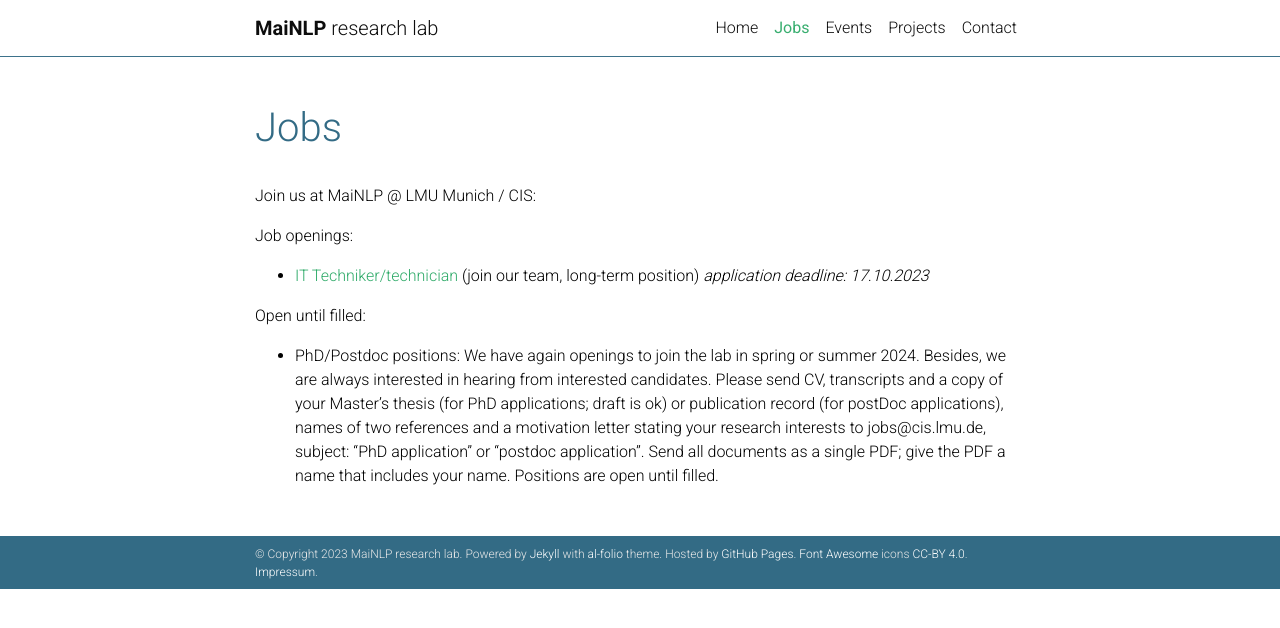
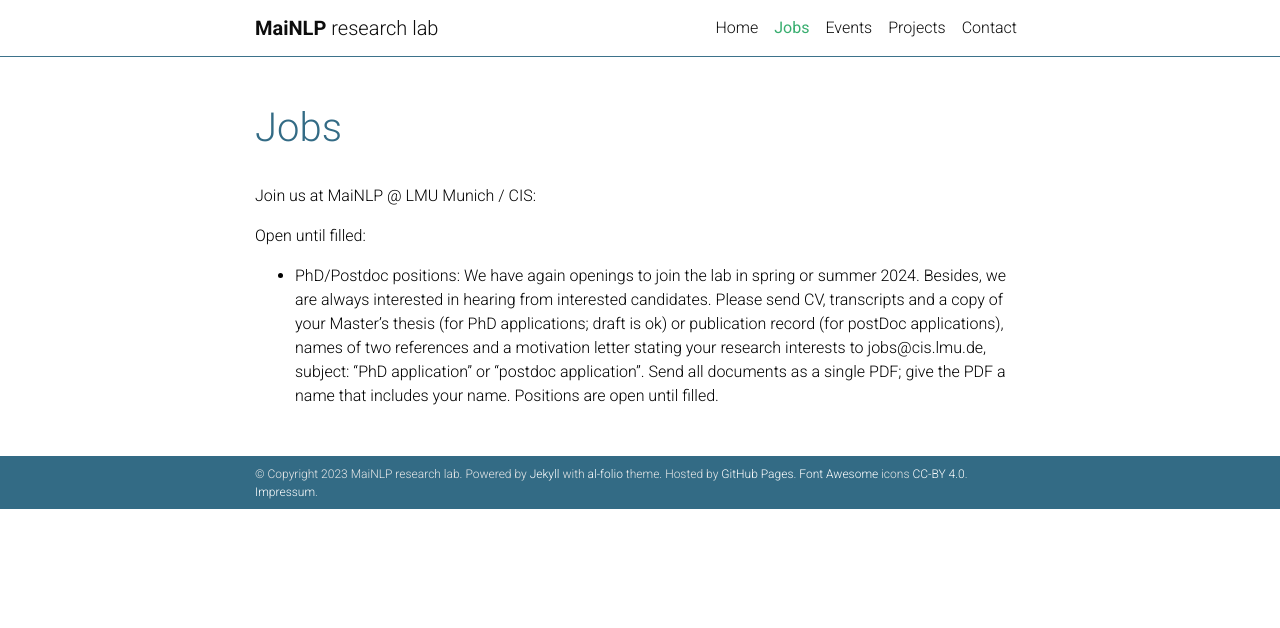
Before and after one commit to mainlp/mainlp.github.io, a Jekyll site: the page built from _pages/jobs.md, in a window 1280 px wide. Shown: the top 628 px of the page. Built offline with Jekyll 4.4.1, drawn with Linux system fonts in a browser that asks for light colours; comment, search, counter and statistics services are not loaded; a style sheet for code colours, icons or effects is not loaded.

Commit message:
Update jobs.md, rm link

```diff
--- a/_pages/jobs.md
+++ b/_pages/jobs.md
@@ -9,9 +9,6 @@ nav_order: 4
 
 Join us at MaiNLP @ LMU Munich / CIS:
 
-Job openings:
-- [IT Techniker/technician](https://job-portal.lmu.de/jobposting/c24606914f7c9d6228ab4f42791a33d2e6b782a10) (join our team, long-term position) *application deadline: 17.10.2023*
-
 
 Open until filled:
 
```
